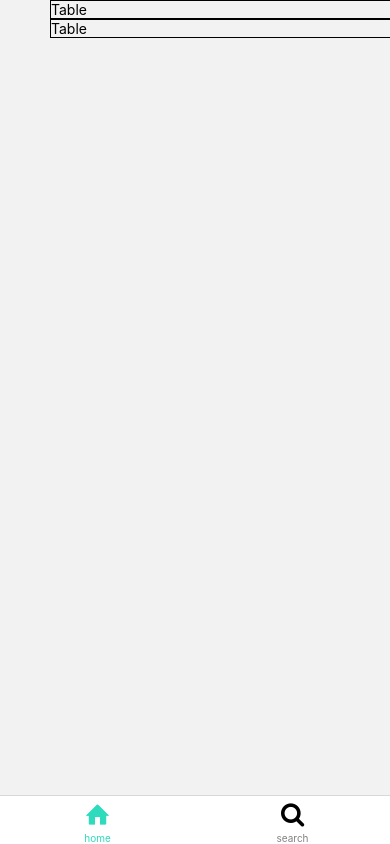
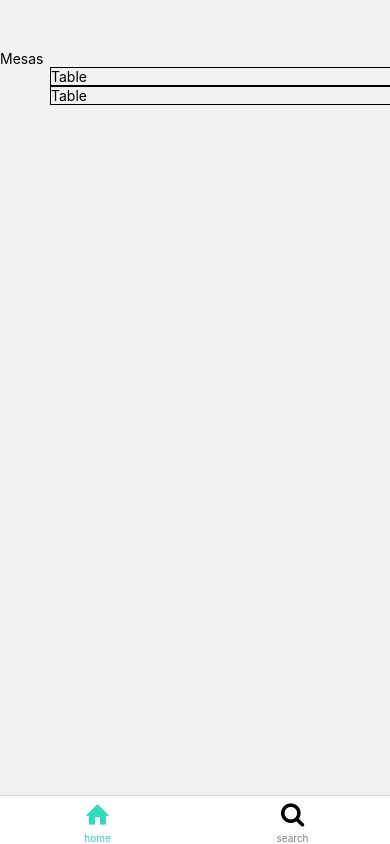
Before and after one commit to santosfk/comanda, a React Native app: screen /homeRoutes in a window 390 px wide. Built offline with nearby package versions, Linux system fonts and the light colour scheme.

Commit message:
feat: create home flatlist

```diff
--- a/src/Screens/HomeScreens/Home/Home.tsx
+++ b/src/Screens/HomeScreens/Home/Home.tsx
@@ -7,12 +7,14 @@ export const Home = () => {
   return (
     <Container>
       <FlatList
+        style={{ paddingTop: 50 }}
         data={table.tables}
+        ListHeaderComponent={<Text>Mesas</Text>}
         renderItem={({ item }) => (
           <Table
             key={item.id}
             id={item.id}
-            clients={item.clients_number}
+            clientsNumber={item.clients_number}
             status={item.status}
           />
         )}
```
